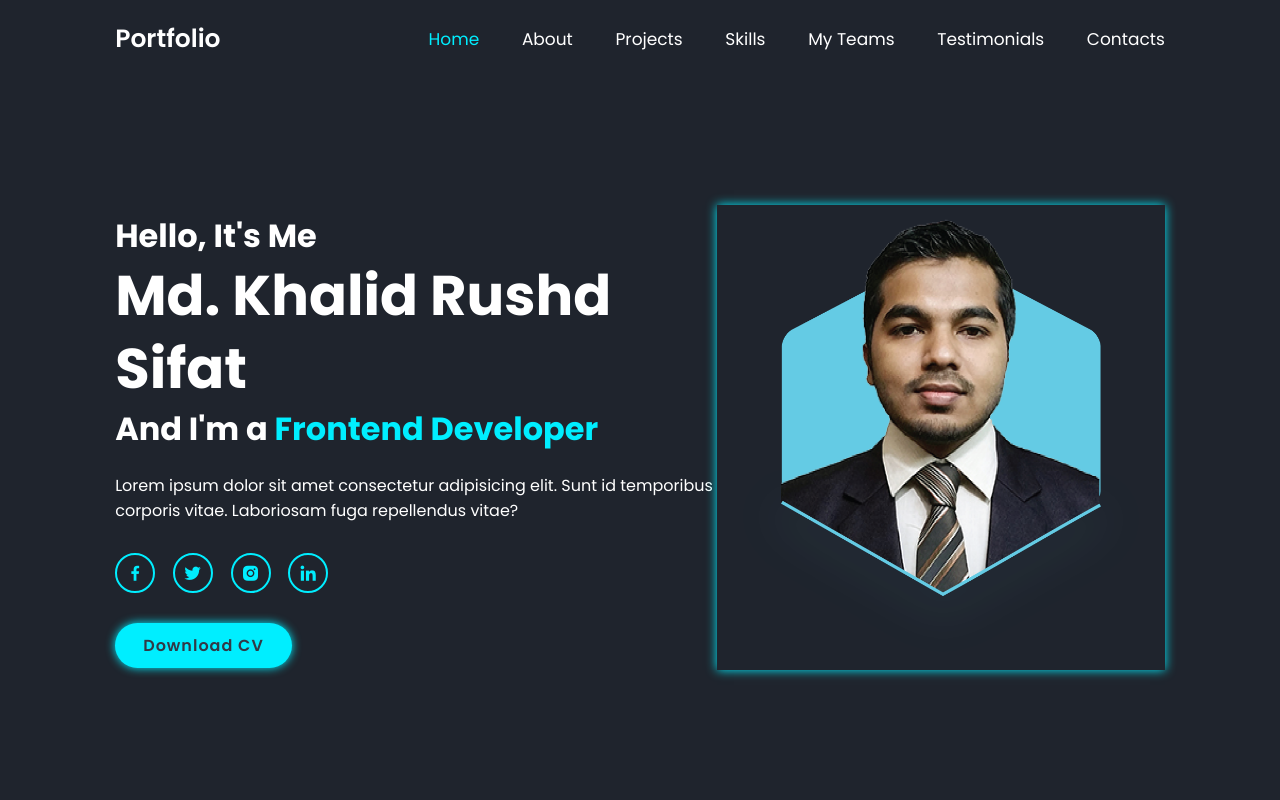
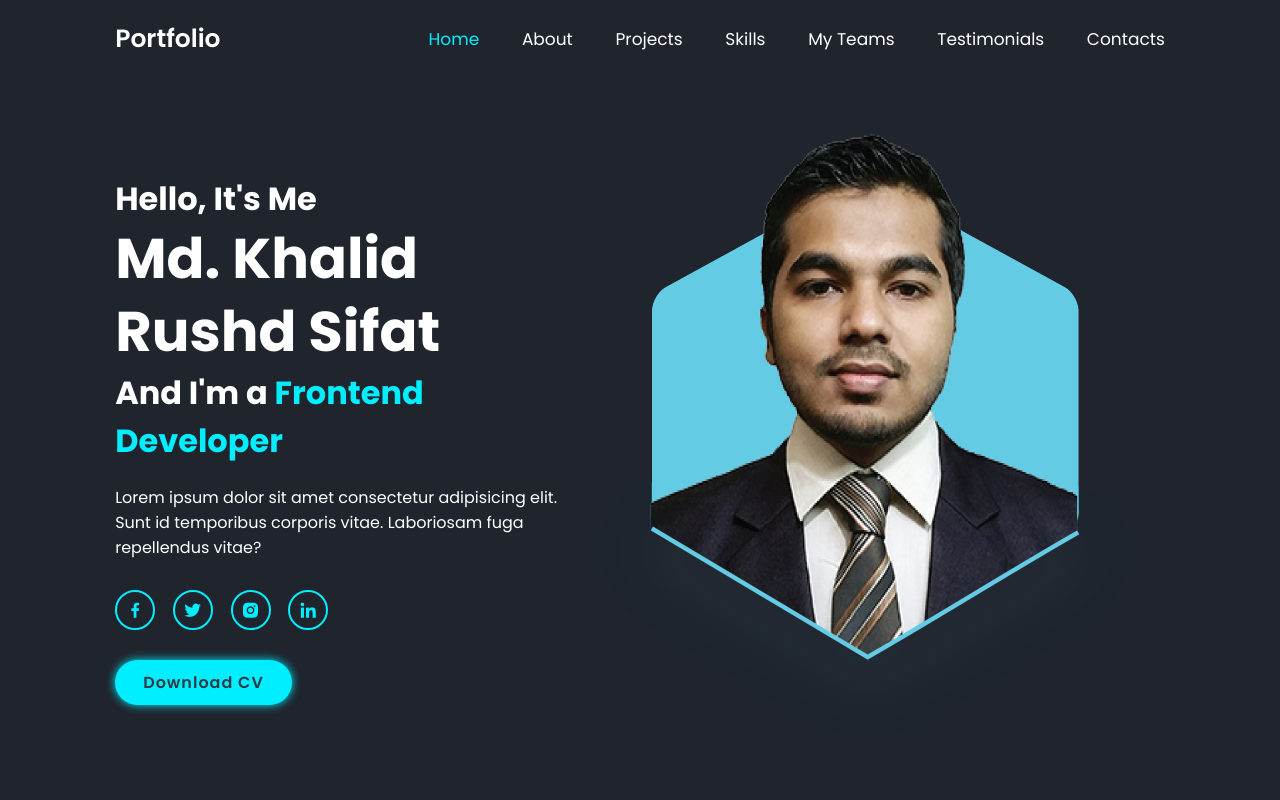
Before and after one commit to captainsifat/Portfolio-of-Sifat, a plain HTML site: page index.html in a window 1280 px wide. Shown: the top 800 px of the page. Drawn offline with nearby package versions, Linux system fonts and the light colour scheme.

Commit message:
picture add

```diff
--- a/index.html
+++ b/index.html
@@ -43,7 +43,7 @@
     </div>
 <div class="home-img">
 
-<img class="profile-pic" src="images/sifat-picture.png" alt="">
+<img class="profile-pic" src="images/sifat-picture-1.png" alt="">
 
 </div>
  </section>
--- a/style.css
+++ b/style.css
@@ -73,10 +73,10 @@ section{
     align-items: center;
 }
 
-.home-img img{
+/* .home-img img{
     width: 35vw;
     box-shadow:  0 0 1rem var(--main-color);
-}
+} */
 
 
 
```
Also changed, not shown: images/only border-2.png (deleted), images/only border.png (deleted), images/sifat-picture-1.png (added), 1 other file.
